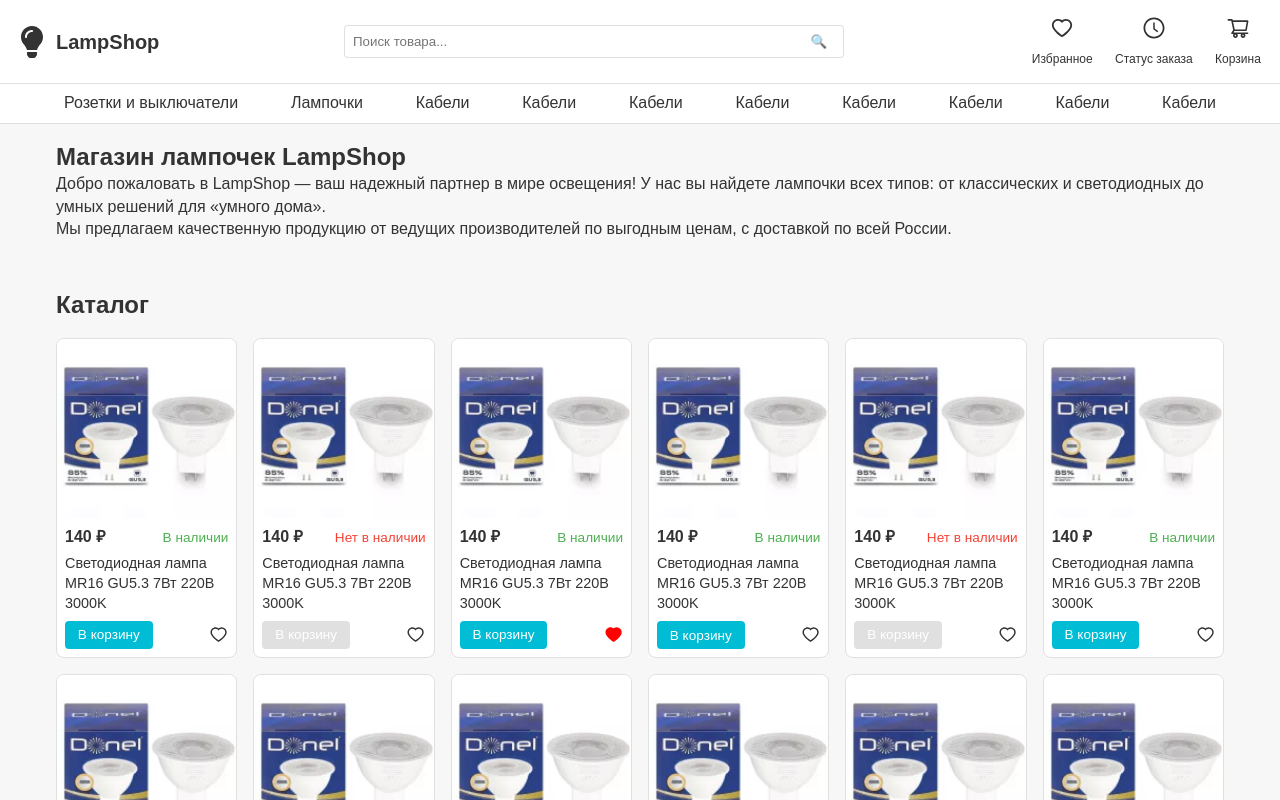
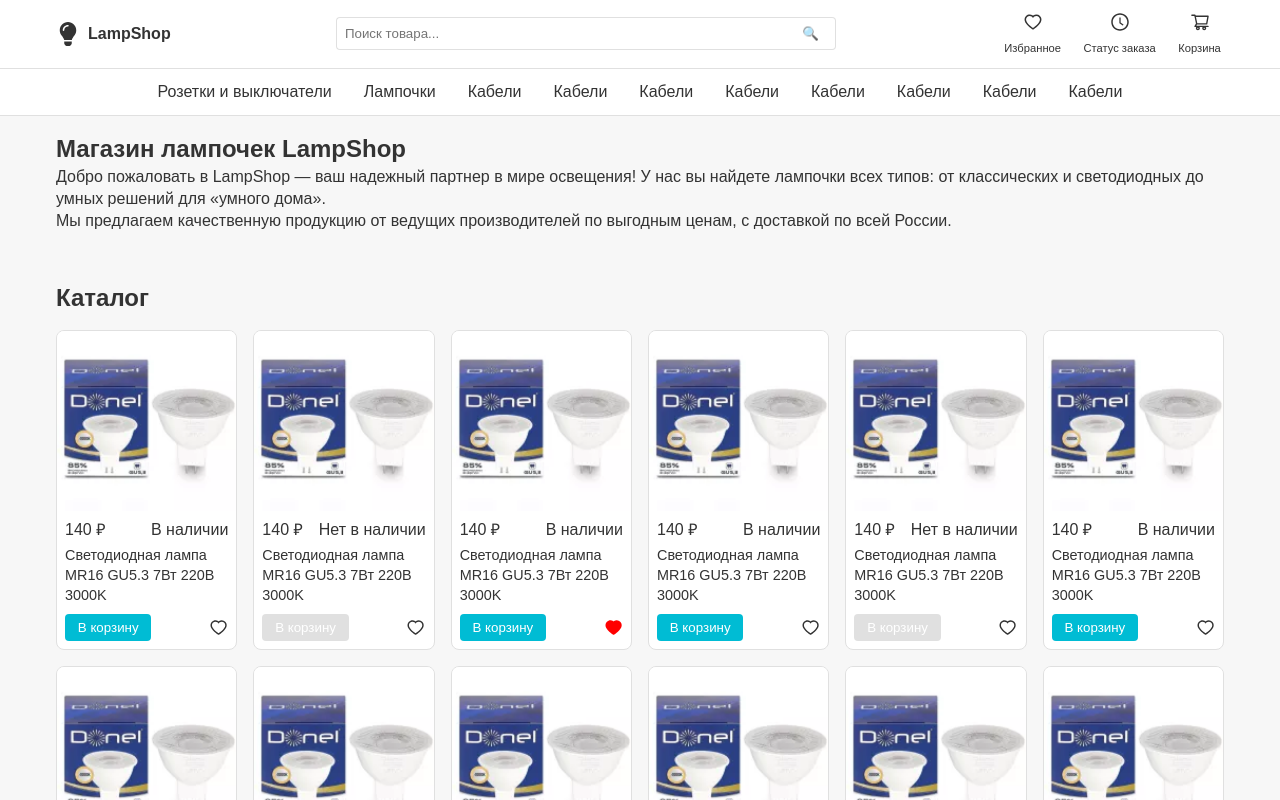
Before and after one commit to Deevins/lampshop-frontend, a React (Vite) app: page / in a window 1280 px wide. Shown: the top 800 px of the page. Built offline with nearby package versions, Linux system fonts and the light colour scheme.

Commit message:
feat: added main page

```diff
--- a/src/components/Catalog/Catalog.module.scss
+++ b/src/components/Catalog/Catalog.module.scss
@@ -1,18 +1,21 @@
-@use '../../styles/index' as *;
+@use '../../styles/variables' as *;
 
 .catalog {
   margin-top: 2rem;
-  h2 { margin-bottom: 1rem; }
+
+  h2 {
+    margin-bottom: 1rem;
+  }
 }
 
 .grid {
   display: grid;
+  gap: 1rem;
   grid-template-columns: repeat(auto-fill, minmax(180px, 1fr));
-  gap: 1rem;
 }
 
-@media (max-width: $mobile-break) {
+@media(max-width: $mobile-break) {
   .grid {
-    grid-template-columns: repeat(auto-fill, minmax(140px, 1fr));
+    grid-template-columns:repeat(auto-fill, minmax(140px, 1fr));
   }
 }
--- a/src/components/Catalog/ProductCard.module.scss
+++ b/src/components/Catalog/ProductCard.module.scss
@@ -1,4 +1,4 @@
-@import '../../styles/variables';
+@use '../../styles/variables' as *;
 
 .card {
   background: #fff;
@@ -7,7 +7,6 @@
   overflow: hidden;
   display: flex;
   flex-direction: column;
-  width: 100%;
 }
 
 img {
@@ -32,20 +31,6 @@
   margin-bottom: 0.25rem;
 }
 
-.price {
-  font-weight: bold;
-}
-
-.available {
-  color: $success;
-  font-size: 0.85rem;
-}
-
-.unavailable {
-  color: $error;
-  font-size: 0.85rem;
-}
-
 .name {
   font-size: 0.9rem;
   margin-bottom: 0.5rem;
@@ -63,12 +48,12 @@
     padding: 0.4rem 0.8rem;
     border-radius: 4px;
     cursor: pointer;
-    font-size: 0.85rem;
-    transition: filter 0.2s ease;
+    transition: filter 0.2s;
 
     &:hover:not(:disabled) {
       filter: brightness(90%);
     }
+
     &:disabled {
       background: $gray-light;
       cursor: not-allowed;
@@ -78,7 +63,7 @@
   svg {
     cursor: pointer;
     font-size: 1.2rem;
-    transition: transform 0.2s ease;
+    transition: transform 0.2s;
 
     &:hover {
       transform: scale(1.2);
--- a/src/components/Footer/Footer.module.scss
+++ b/src/components/Footer/Footer.module.scss
@@ -1,4 +1,4 @@
-@use '../../styles/index' as *;
+@use '../../styles/variables' as *;
 
 .footer {
   width: 100%;
--- a/src/components/Header/Header.module.scss
+++ b/src/components/Header/Header.module.scss
@@ -1,38 +1,53 @@
-@import '../../styles/variables';
+@use '../../styles/variables' as *;
 
 .header {
+  width: 100%;
+  background: #fff;
+  border-bottom: 1px solid $gray-light;
+}
+
+.inner {
   display: flex;
   align-items: center;
   justify-content: space-between;
-  background: #fff;
-  border-bottom: 1px solid $gray-light;
-  z-index: 1000;
-  padding: 0.5rem 1rem;
+  max-width: 1200px;
+  margin: 0 auto;
+  padding: 0.25rem 1rem;
+  flex-wrap: wrap;
 }
 
-.left {
+.logo {
   display: flex;
   align-items: center;
   gap: 0.5rem;
+  font-weight: bold;
 
-  .logoText {
-    font-size: 1.25rem;
-    font-weight: bold;
+  svg {
+    font-size: 1.5rem;
   }
 }
 
-.icons {
+.search {
+  flex: 1;
+  display: flex;
+  justify-content: center;
+  min-width: 0;
+  padding: 0 1rem;
+}
+
+.actions {
   display: flex;
   gap: 1rem;
-  color: $text-dark;
+}
 
-  svg {
-    border-radius: 4px;
-    transition: background 0.2s ease, transform 0.2s ease;
-
-    &:hover {
-      transform: scale(1.2);
-      cursor: pointer;
-    }
+@media (max-width: $mobile-break) {
+  .inner {
+    flex-direction: column;
+    align-items: center;
+  }
+  .logo, .search, .actions {
+    width: 100%;
+    justify-content: center;
+    margin: 0.25rem 0;
   }
 }
--- a/src/components/Header/Header.tsx
+++ b/src/components/Header/Header.tsx
@@ -1,20 +1,19 @@
-import React from 'react'
-import {FaLightbulb} from 'react-icons/fa'
-import SearchBar from '../SearchBar/SearchBar'
-import styles from './Header.module.scss'
-import QuickActions from "../QuickActions/QuickActions.tsx";
+import React from 'react';
+import { FaLightbulb } from 'react-icons/fa';
+import SearchBar from '../SearchBar/SearchBar';
+import QuickActions from '../QuickActions/QuickActions';
+import styles from './Header.module.scss';
 
 const Header: React.FC = () => (
     <header className={styles.header}>
-        <div className={styles.left}>
-            <FaLightbulb size={32}/>
-            <span className={styles.logoText}>LampShop</span>
-        </div>
-        <SearchBar/>
-        <div className={styles.icons}>
-            <QuickActions/>
+        <div className={styles.inner}>
+            <div className={styles.logo}>
+                <FaLightbulb />
+                <span>LampShop</span>
+            </div>
+            <div className={styles.search}><SearchBar /></div>
+            <div className={styles.actions}><QuickActions /></div>
         </div>
     </header>
-)
-
-export default Header
+);
+export default Header;
--- a/src/components/NavMenu/NavMenu.module.scss
+++ b/src/components/NavMenu/NavMenu.module.scss
@@ -1,27 +1,33 @@
-@import '../../styles/variables';
+@use '../../styles/variables' as *;
 
 .nav {
-  width: 100%;
   background: #fff;
   border-bottom: 1px solid $gray-light;
 }
 
+/* Accordion header hidden on desktop */
+.header {
+  display: none;
+}
+
+/* Default horizontal list container */
 .container {
   overflow-x: auto;
 }
 
 ul {
   display: flex;
-  width: 100%;
+  flex-wrap: wrap;
+  justify-content: center;
+  gap: 0.5rem 1rem;
   padding: 0.5rem 0;
   margin: 0;
-  justify-content: space-between;
-  white-space: nowrap;
+  white-space: normal;
 }
 
 li {
-  flex: 0 0 auto;
-  padding: 0 0.5rem;
+  flex: 0 1 auto;
+  padding: 0.25rem 0.5rem;
   overflow: hidden;
   text-overflow: ellipsis;
   white-space: nowrap;
@@ -34,3 +40,46 @@
     background: $gray-light;
   }
 }
+
+/* Small screens: show accordion header, hide list until open */
+@media (max-width: $mobile-break) {
+  .header {
+    display: flex;
+    align-items: center;
+    justify-content: space-between;
+    padding: 0.5rem 1rem;
+    cursor: pointer;
+    border-bottom: 1px solid $gray-light;
+  }
+  .title {
+    font-weight: bold;
+    color: $text-dark;
+  }
+  .toggle {
+    font-size: 1.5rem;
+    background: none;
+    border: none;
+    cursor: pointer;
+    color: $text-dark;
+    padding: 0;
+  }
+  .container {
+    max-height: 0;
+    overflow: hidden;
+    transition: max-height 0.3s ease;
+  }
+  .open {
+    max-height: 100vh; /* full viewport height */
+  }
+  /* when open on small screens, list vertically */
+  .container.open ul {
+    flex-direction: column;
+    white-space: normal;
+    gap: 0.5rem 0; /* vertical gap only */
+  }
+  ul {
+    flex-wrap: nowrap;
+    white-space: nowrap;
+    justify-content: flex-start;
+  }
+}
--- a/src/components/NavMenu/NavMenu.tsx
+++ b/src/components/NavMenu/NavMenu.tsx
@@ -1,20 +1,25 @@
-import React from 'react'
-import styles from './NavMenu.module.scss'
-import { categories } from '../../mocks/products'
+import React, { useState } from 'react';
+import styles from './NavMenu.module.scss';
+import { categories } from '../../mocks/products';
 
-
-const NavMenu: React.FC = () => (
+const NavMenu: React.FC = () => {
+    const [open, setOpen] = useState(false);
+    return (
         <nav className={styles.nav}>
-        <div className="container">
+            <div className={styles.header} onClick={() => setOpen(!open)}>
+                <span className={styles.title}>Категории</span>
+                <button className={styles.toggle} aria-expanded={open}>
+                    {open ? '−' : '+'}
+                </button>
+            </div>
+            <div className={`${styles.container} ${open ? styles.open : ''}`}>
                 <ul>
-                {categories.map((cat, i) => (
-                    <li key={i} title={cat}>
-                        {cat}
-                    </li>
+                    {categories.map((c, i) => (
+                        <li key={i} title={c}>{c}</li>
                     ))}
                 </ul>
             </div>
         </nav>
-)
-
-export default NavMenu
+    );
+};
+export default NavMenu;
--- a/src/components/Pagination/Pagination.module.scss
+++ b/src/components/Pagination/Pagination.module.scss
@@ -1,10 +1,10 @@
-@use '../../styles/index' as *;
+@use '../../styles/variables' as *;
 
 .pagination {
   display: flex;
   justify-content: center;
   gap: 0.5rem;
-  margin: 1.5rem 0;
+  margin: 1rem 0;
 
   button {
     padding: 0.5rem 0.75rem;
@@ -12,16 +12,18 @@
     background: #fff;
     cursor: pointer;
     border-radius: 4px;
-    transition: background 0.2s ease;
+    transition: background 0.2s;
 
     &:hover:not(:disabled) {
       background: $gray-light;
     }
+
     &:disabled {
       opacity: 0.5;
       cursor: not-allowed;
     }
   }
+
   .active {
     background: $primary;
     color: #fff;
--- a/src/components/QuickActions/QuickActions.module.scss
+++ b/src/components/QuickActions/QuickActions.module.scss
@@ -1,10 +1,11 @@
-@use '../../styles/index' as *;
+@use '../../styles/variables' as *;
 
 .quickActions {
   display: flex;
+  flex-wrap: wrap;
+  gap: 1rem;
+  padding: 0.25rem 0;
   justify-content: flex-start;
-  gap: 1rem;           /* tighter spacing */
-  padding: 0.25rem 0;   /* minimal vertical padding */
 }
 
 .action {
@@ -12,9 +13,9 @@
   flex-direction: column;
   align-items: center;
   cursor: pointer;
-  transition: background 0.2s ease, transform 0.2s ease;
+  transition: background 0.2s, transform 0.2s;
   border-radius: 4px;
-  padding: 0.2rem;      /* smaller hit area */
+  padding: 0.2rem;
 
   &:hover {
     background: $gray-light;
@@ -23,12 +24,19 @@
 }
 
 .icon {
-  font-size: 1.5rem;    /* smaller icon */
+  font-size: 1.25rem;
   color: $text-dark;
 }
 
 .label {
-  margin-top: 0.15rem;
-  font-size: 0.75rem;   /* smaller text */
+  margin-top: 0.1rem;
+  font-size: 0.7rem;
   color: $text-dark;
 }
+
+@media(max-width: $mobile-break) {
+  .quickActions {
+    align-content: center;
+    justify-content: center;
+  }
+}
--- a/src/components/SearchBar/SearchBar.module.scss
+++ b/src/components/SearchBar/SearchBar.module.scss
@@ -1,16 +1,14 @@
-@use '../../styles/index' as *;
+@use '../../styles/variables' as *;
 
 .searchBar {
   display: flex;
-  flex: 1 1 auto;
+  flex: 1;
   min-width: 0;
   max-width: 500px;
-  margin: 0 1rem;
 
   input {
     flex: 1;
     min-width: 0;
-    width: 100%;
     padding: 0.5rem;
     border: 1px solid $gray-light;
     border-right: none;
@@ -24,7 +22,7 @@
     background: #fff;
     cursor: pointer;
     border-radius: 0 4px 4px 0;
-    transition: filter 0.2s ease;
+    transition: filter 0.2s;
 
     &:hover {
       filter: brightness(90%);
@@ -34,7 +32,6 @@
 
 @media (max-width: $mobile-break) {
   .searchBar {
-    flex: 1 1 100%;
     max-width: 100%;
     margin: 0.5rem 0;
   }
--- a/src/styles/global.scss
+++ b/src/styles/global.scss
@@ -1,6 +1,5 @@
-@use './index' as *;
+@use './variables' as *;
 
-/* Reset & global */
 *, *::before, *::after {
   margin: 0;
   padding: 0;
@@ -33,14 +32,13 @@
   min-height: 100vh;
 }
 
+.main-content {
+  flex: 1;
+}
+
 .container {
   width: 100%;
   max-width: 1200px;
   margin: 0 auto;
   padding: 0 1rem;
-  box-sizing: border-box;
 }
-
-.main-content {
-  flex: 1;
-}
--- a/src/styles/variables.scss
+++ b/src/styles/variables.scss
@@ -4,3 +4,4 @@
 $success: #4caf50;
 $error: #f44336;
 $mobile-break: 768px;
+$tablet-break: 1024px;
```
Lines whose indentation alone changed are shown as unchanged.
